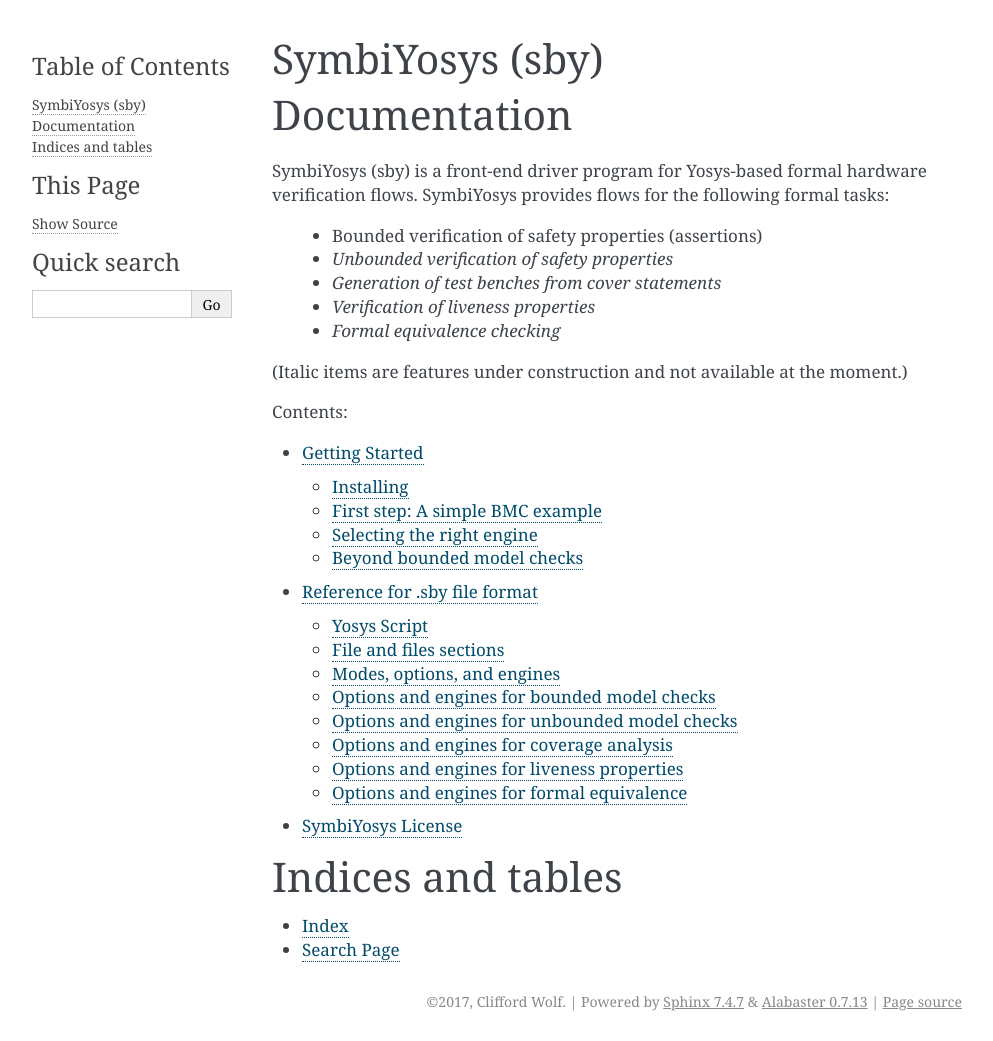
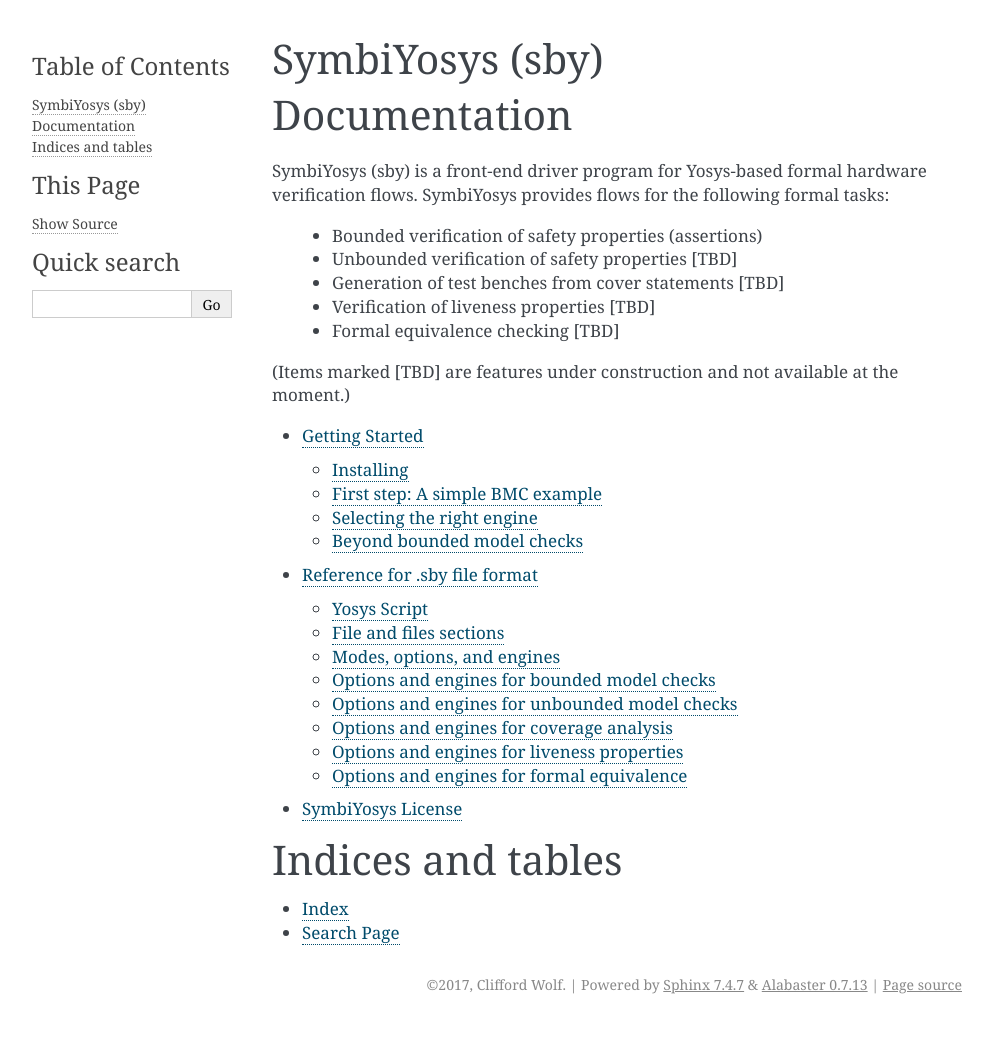
Before and after one commit to YosysHQ/sby, a Sphinx documentation site: the page built from docs/source/index.rst, in a window 1280 px wide. Shown: the whole page, without its empty margins (148-1141 px from the left). Built offline with Sphinx 7.4.7, drawn with Linux system fonts in a browser that asks for light colours.

Commit message:
Improve documentation

```diff
--- a/docs/source/index.rst
+++ b/docs/source/index.rst
@@ -7,15 +7,13 @@
 formal tasks:
 
    * Bounded verification of safety properties (assertions)
-   * *Unbounded verification of safety properties*
-   * *Generation of test benches from cover statements*
-   * *Verification of liveness properties*
-   * *Formal equivalence checking*
+   * Unbounded verification of safety properties [TBD]
+   * Generation of test benches from cover statements [TBD]
+   * Verification of liveness properties [TBD]
+   * Formal equivalence checking [TBD]
 
-(Italic items are features under construction and not available
+(Items marked [TBD] are features under construction and not available
 at the moment.)
-
-Contents:
 
 .. toctree::
    :maxdepth: 2
```
